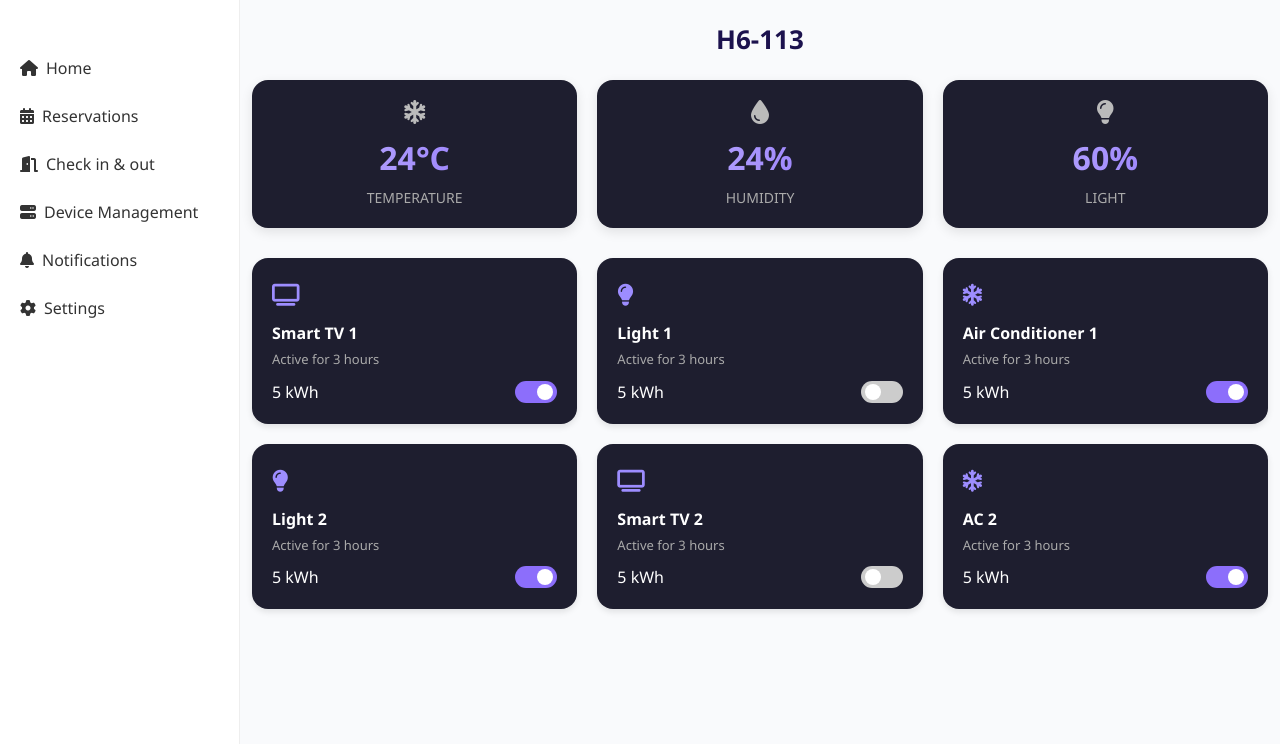
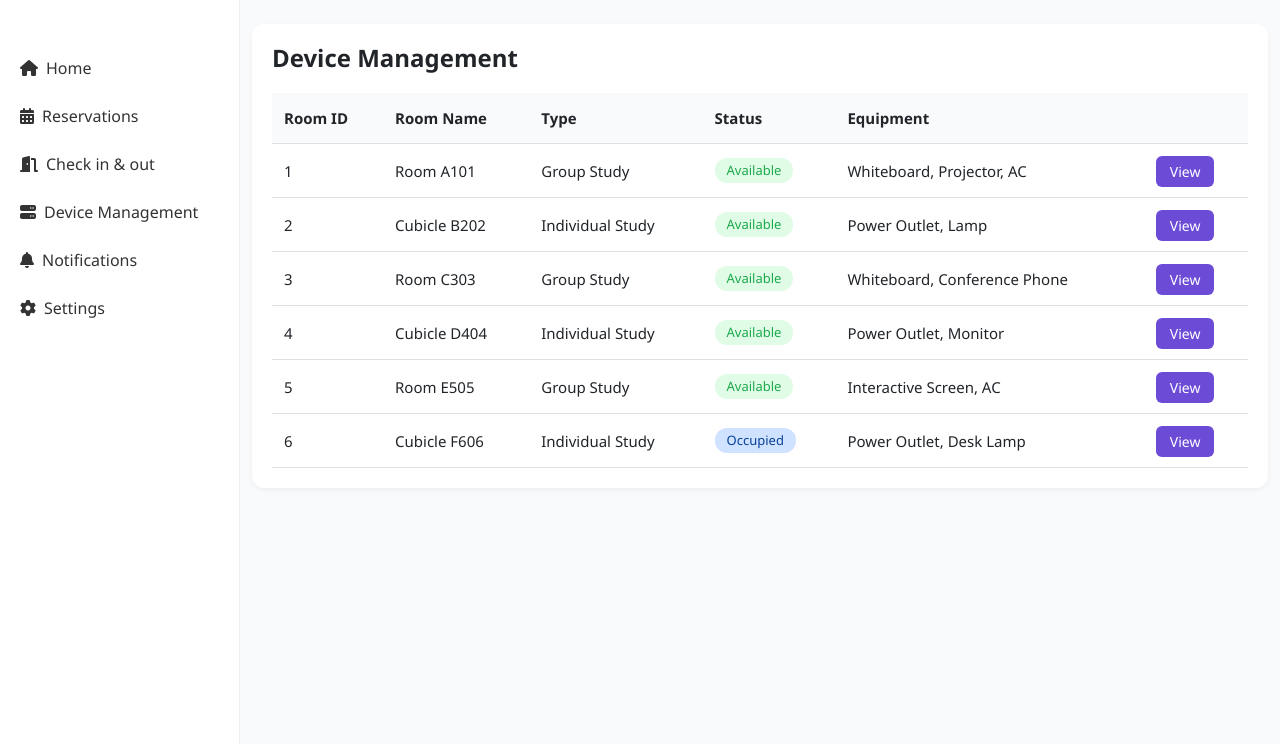
Before and after one commit to nguyenthinhthanh/S3-MRS, a Flask app: page /device-management in a window 1280 px wide. Shown: the part 56-800 px from the top of the page. Run offline with Flask 2, Linux system fonts and the light colour scheme; the visitor is signed in with stand-in values (Sample User, id 1).

Commit message:
Spaces list in Device-Management

```diff
--- a/Source/app.py
+++ b/Source/app.py
@@ -291,17 +291,25 @@ def validate_qr():
         flash("No valid reservation found or invalid time.", "error")
         return redirect("/check-in")
 
+# Color helper
+def status_color(status):
+    colors = {
+        "dirty": "Dirty",
+        "reserved": "Reserved",
+        "occupied": "Occupied",
+        "available": "Vacant"
+    }
+    return colors.get(status.lower(), "secondary")
+
 @app.route("/device-management")
-def device_management():
-    devices = [
-        {"name": "Smart TV 1", "icon": "fa-tv", "on": True, "hours": 3, "usage": 5},
-        {"name": "Light 1", "icon": "fa-lightbulb", "on": False, "hours": 3, "usage": 5},
-        {"name": "Air Conditioner 1", "icon": "fa-snowflake", "on": True, "hours": 3, "usage": 5},
-        {"name": "Light 2", "icon": "fa-lightbulb", "on": True, "hours": 3, "usage": 5},
-        {"name": "Smart TV 2", "icon": "fa-tv", "on": False, "hours": 3, "usage": 5},
-        {"name": "AC 2", "icon": "fa-snowflake", "on": True, "hours": 3, "usage": 5},
-    ]
-    return render_template("devices.html", devices=devices)
+def space_list():
+    return render_template("device_management.html", spaces=spaces, status_color=status_color)
+@app.route('/device-management/room/<int:room_id>')
+def view_dashboard(room_id):
+    room = next((r for r in spaces if r["id"] == room_id), None)
+    if not room:
+        return "Room not found", 404
+    return render_template('dashboard.html', room=room)
 
 
 if __name__ == "__main__":
--- /dev/null
+++ b/Source/static/css/device_management.css
@@ -0,0 +1,80 @@
+.device-mgmt-container {
+    padding: 20px;
+    background: #fff;
+    border-radius: 12px;
+    box-shadow: 0 2px 5px rgba(0,0,0,0.05);
+  }
+
+  .page-title {
+    font-size: 24px;
+    font-weight: bold;
+    margin-bottom: 20px;
+  }
+
+  .table-responsive {
+    overflow-x: auto;
+  }
+
+  .room-table {
+    width: 100%;
+    border-collapse: collapse;
+    font-size: 15px;
+  }
+
+  .room-table th,
+  .room-table td {
+    padding: 14px 12px;
+    text-align: left;
+    border-bottom: 1px solid #e0e0e0;
+  }
+
+  .room-table thead {
+    background-color: #f9fafc;
+    font-weight: bold;
+  }
+
+  .room-table tr:hover {
+    background-color: #f4f8ff;
+  }
+
+  .badge {
+    padding: 6px 12px;
+    border-radius: 12px;
+    font-size: 13px;
+    font-weight: 500;
+    text-transform: capitalize;
+  }
+
+  .status-available {
+    background-color: #e0fce6;
+    color: #1ca94d;
+  }
+
+  .status-reserved {
+    background-color: #fff3cd;
+    color: #856404;
+  }
+
+  .status-occupied {
+    background-color: #cfe2ff;
+    color: #084298;
+  }
+
+  .status-default {
+    background-color: #e2e3e5;
+    color: #6c757d;
+  }
+
+  .btn-view {
+    padding: 6px 14px;
+    background-color: #6c4bd6;
+    color: white;
+    text-decoration: none;
+    border-radius: 6px;
+    font-size: 14px;
+    transition: background 0.2s ease;
+  }
+
+  .btn-view:hover {
+    background-color: #563bd4;
+  }
--- a/Source/static/css/devices.css
+++ /dev/null
@@ -1,164 +0,0 @@
-.room-title {
-    font-size: 26px;
-    font-weight: bold;
-    margin-bottom: 25px;
-    text-align: center;
-    color: #1c124e;
-  }
-
-  /* ===== METRICS ===== */
-  .metrics {
-    display: flex;
-    justify-content: space-between;
-    flex-wrap: wrap;
-    gap: 20px;
-    margin-bottom: 30px;
-  }
-
-  .metric-card {
-    flex: 1;
-    min-width: 200px;
-    background: #1e1e2f;
-    color: white;
-    border-radius: 16px;
-    padding: 20px;
-    text-align: center;
-    box-shadow: 0 4px 12px rgba(0, 0, 0, 0.1);
-  }
-
-  .metric-icon {
-    font-size: 24px;
-    color: #bbb;
-    margin-bottom: 10px;
-  }
-
-  .metric-value {
-    font-size: 32px;
-    font-weight: bold;
-    background: linear-gradient(90deg, #c2b6ff, #8c6efb);
-    -webkit-background-clip: text;
-    -webkit-text-fill-color: transparent;
-  }
-
-  .metric-label {
-    font-size: 14px;
-    color: #aaa;
-    margin-top: 5px;
-    text-transform: uppercase;
-  }
-
-  /* ===== DEVICES ===== */
-  .device-grid {
-    display: grid;
-    grid-template-columns: repeat(auto-fill, minmax(240px, 1fr));
-    gap: 20px;
-  }
-
-  .device-card {
-    background: #1e1e2f;
-    color: white;
-    padding: 20px;
-    border-radius: 16px;
-    box-shadow: 0 3px 6px rgba(0,0,0,0.1);
-    display: flex;
-    flex-direction: column;
-    justify-content: space-between;
-  }
-
-  .device-icon {
-    font-size: 22px;
-    color: #9d8dff;
-    margin-bottom: 10px;
-  }
-
-  .device-name {
-    font-weight: 600;
-    font-size: 16px;
-    margin-bottom: 5px;
-  }
-
-  .device-meta {
-    font-size: 13px;
-    color: #aaa;
-    margin-bottom: 10px;
-  }
-
-  .device-footer {
-    display: flex;
-    justify-content: space-between;
-    align-items: center;
-  }
-
-  /* ===== SWITCH ===== */
-  .switch {
-    position: relative;
-    display: inline-block;
-    width: 42px;
-    height: 22px;
-  }
-
-  .switch input {
-    opacity: 0;
-    width: 0;
-    height: 0;
-  }
-
-  .slider {
-    position: absolute;
-    cursor: pointer;
-    top: 0; left: 0;
-    right: 0; bottom: 0;
-    background-color: #ccc;
-    border-radius: 20px;
-    transition: .4s;
-  }
-
-  .slider:before {
-    position: absolute;
-    content: "";
-    height: 16px;
-    width: 16px;
-    left: 4px;
-    bottom: 3px;
-    background-color: white;
-    transition: .4s;
-    border-radius: 50%;
-  }
-
-  input:checked + .slider {
-    background-color: #8c6efb;
-  }
-
-  input:checked + .slider:before {
-    transform: translateX(18px);
-  }
-
-  /* ===== RESPONSIVE ===== */
-  @media (max-width: 992px) {
-    .metrics {
-      flex-direction: column;
-      align-items: center;
-    }
-    .metric-card {
-      width: 100%;
-      max-width: 400px;
-    }
-    .device-grid {
-      grid-template-columns: repeat(auto-fill, minmax(200px, 1fr));
-    }
-  }
-
-  @media (max-width: 576px) {
-    .room-title {
-      font-size: 20px;
-    }
-    .metric-value {
-      font-size: 26px;
-    }
-    .device-name {
-      font-size: 14px;
-    }
-    .device-meta, .device-footer {
-      font-size: 12px;
-    }
-  }
--- a/Source/templates/base.html
+++ b/Source/templates/base.html
@@ -46,12 +46,12 @@
   <!-- Sidebar -->
   <div class="sidebar active" id="sidebar">
     <nav class="nav flex-column mt-4">
-      <a href="home" class="nav-link"><i class="fas fa-home me-2"></i> Home</a>
-      <a href="reservations" class="nav-link"><i class="fas fa-calendar-alt me-2"></i> Reservations</a>
-      <a href="check-in" class="nav-link"><i class="fas fa-door-open me-2"></i> Check in & out</a>
-      <a href="device-management" class="nav-link"><i class="fas fa-server me-2"></i> Device Management</a>
-      <a href="notifications" class="nav-link"><i class="fas fa-bell me-2"></i> Notifications</a>
-      <a href="settings" class="nav-link"><i class="fas fa-cog me-2"></i> Settings</a>
+      <a href="/home" class="nav-link"><i class="fas fa-home me-2"></i> Home</a>
+      <a href="/reservations" class="nav-link"><i class="fas fa-calendar-alt me-2"></i> Reservations</a>
+      <a href="/check-in" class="nav-link"><i class="fas fa-door-open me-2"></i> Check in & out</a>
+      <a href="/device-management" class="nav-link"><i class="fas fa-server me-2"></i> Device Management</a>
+      <a href="/notifications" class="nav-link"><i class="fas fa-bell me-2"></i> Notifications</a>
+      <a href="/settings" class="nav-link"><i class="fas fa-cog me-2"></i> Settings</a>
     </nav>
 
     {# Chỉ hiển thị nếu biến reservations được truyền vào template #}
--- /dev/null
+++ b/Source/templates/device_management.html
@@ -0,0 +1,50 @@
+{% extends "base.html" %}
+{% block title %}Device Management{% endblock %}
+
+{% block extra_head %}
+  <link rel="stylesheet" href="{{ url_for('static', filename='css/device_management.css') }}">
+{% endblock %}
+
+{% block content %}
+<div class="device-mgmt-container">
+  <h2 class="page-title">Device Management</h2>
+
+  <div class="table-responsive">
+    <table class="room-table">
+      <thead>
+        <tr>
+          <th>Room ID</th>
+          <th>Room Name</th>
+          <th>Type</th>
+          <th>Status</th>
+          <th>Equipment</th>
+          <th></th>
+        </tr>
+      </thead>
+      <tbody>
+        {% for room in spaces %}
+        <tr>
+          <td>{{ room.id }}</td>
+          <td>{{ room.name }}</td>
+          <td>{{ room.type }}</td>
+          <td>
+            <span class="badge
+              {% if room.status == 'available' %} status-available
+              {% elif room.status == 'reserved' %} status-reserved
+              {% elif room.status == 'occupied' %} status-occupied
+              {% else %} status-default {% endif %}
+            ">
+              {{ room.status.title() }}
+            </span>
+          </td>
+          <td>{{ room.equipment | join(', ') }}</td>
+          <td>
+            <a href="{{ url_for('view_dashboard', room_id=room.id) }}" class="btn-view">View</a>
+          </td>
+        </tr>
+        {% endfor %}
+      </tbody>
+    </table>
+  </div>
+</div>
+{% endblock %}
--- a/Source/templates/devices.html
+++ /dev/null
@@ -1,46 +0,0 @@
-{% extends "base.html" %}
-
-{% block title %}Device Management{% endblock %}
-
-{% block extra_head %}
-  <link rel="stylesheet" href="{{ url_for('static', filename='css/devices.css') }}">
-{% endblock %}
-
-{% block content %}
-<h2 class="room-title">H6-113</h2>
-
-<div class="metrics">
-  <div class="metric-card">
-    <i class="fas fa-snowflake metric-icon"></i>
-    <div class="metric-value">24°C</div>
-    <div class="metric-label">Temperature</div>
-  </div>
-  <div class="metric-card">
-    <i class="fas fa-tint metric-icon"></i>
-    <div class="metric-value">24%</div>
-    <div class="metric-label">Humidity</div>
-  </div>
-  <div class="metric-card">
-    <i class="fas fa-lightbulb metric-icon"></i>
-    <div class="metric-value">60%</div>
-    <div class="metric-label">Light</div>
-  </div>
-</div>
-
-<div class="device-grid">
-  {% for device in devices %}
-  <div class="device-card">
-    <div class="device-icon"><i class="fas {{ device.icon }}"></i></div>
-    <div class="device-name">{{ device.name }}</div>
-    <div class="device-meta">Active for {{ device.hours }} hours</div>
-    <div class="device-footer">
-      <span>{{ device.usage }} kWh</span>
-      <label class="switch">
-        <input type="checkbox" {% if device.on %}checked{% endif %}>
-        <span class="slider round"></span>
-      </label>
-    </div>
-  </div>
-  {% endfor %}
-</div>
-{% endblock %}
```
Also changed, not shown: Source/static/css/dashboard.css (added, +47 -0 lines), Source/templates/dashboard.html (added, +88 -0 lines).
